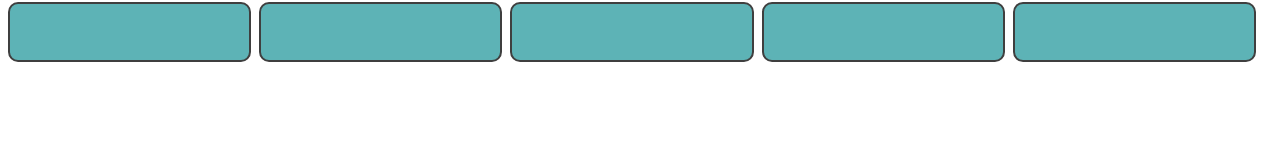
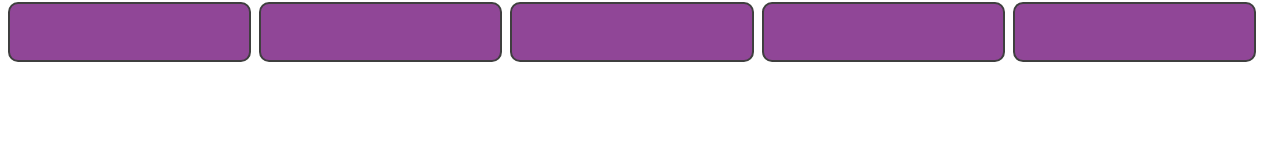
Before and after one commit to conrderuben/DIW, a plain HTML site: page AdvancedCSS/TransitionatedMenu/index.html in a window 1280 px wide. Drawn offline with Linux system fonts and the light colour scheme.

Commit message:
CASA 26/10

```diff
--- a/AdvancedCSS/TransitionatedMenu/main.css
+++ b/AdvancedCSS/TransitionatedMenu/main.css
@@ -12,7 +12,7 @@ div.opcion{
     border: 2px solid black;
     border-radius: 10px;
     display: inline-block;
-    background-color: rgb(40, 154, 158);
+    background-color: rgb(108, 9, 117);
     text-align: center;
     line-height: 130px;
     vertical-align: center;
@@ -21,12 +21,18 @@ div.opcion{
     overflow: hidden;
     transition: all 0.5s;
     opacity: 0.75;
+    color:rgb(40, 154, 158);
 }
 div.menu:first-child{
     margin-left: 6px;
 }
 div.opcion:hover{
     line-height: 60px;
-    transition: all 0.5s;
+    transition:all 0.5s;
     opacity: 1;
+    color: rgb(108, 9, 117);
+    height: 65px;
+    background-color: rgb(37, 169, 202);
+
+
 }
```
